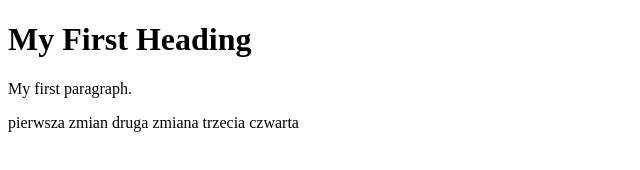
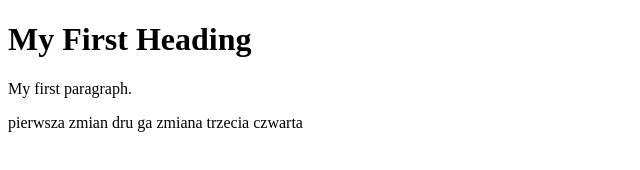
Before and after one commit to GrYzLy/zadanie, a plain HTML site: page Index.html in a window 1280 px wide. Shown: the full height of the page, 0-640 px from the left. Drawn offline with Linux system fonts and the light colour scheme.

Commit message:
empty space

```diff
--- a/Index.html
+++ b/Index.html
@@ -5,7 +5,7 @@
 <h1>My First Heading</h1>
 <p>My first paragraph.</p>
 pierwsza zmian
-druga zmiana
+dru ga zmiana
 trzecia
 czwarta
 </body>
```
